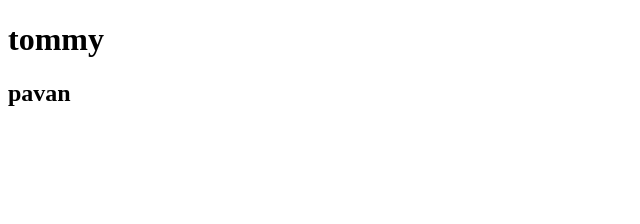
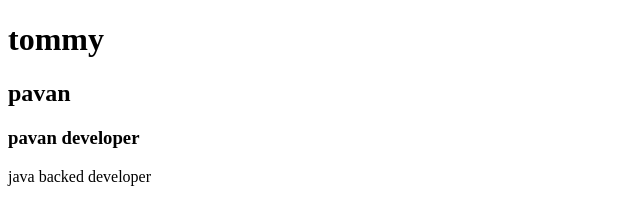
Before and after one commit to ramu-varma/tepo, a plain HTML site: page index.html in a window 1280 px wide. Shown: the whole page, without its empty margins (0-640 px from the left). Drawn offline with Linux system fonts and the light colour scheme.

Commit message:
code by jr dev

```diff
--- a/index.html
+++ b/index.html
@@ -8,5 +8,7 @@
 <body>
     <h1>tommy</h1>
     <h2>pavan</h2>
+    <h3>pavan developer </h3>
+    <p>java backed developer</p>
 </body>
 </html>
```
